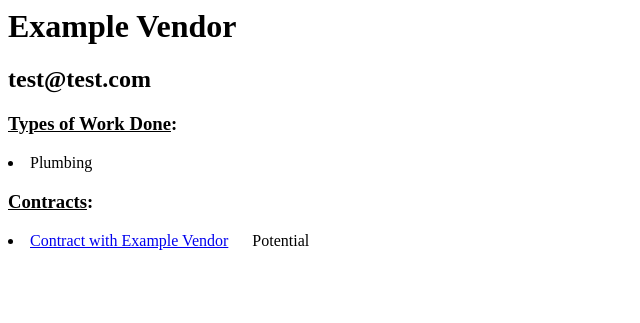
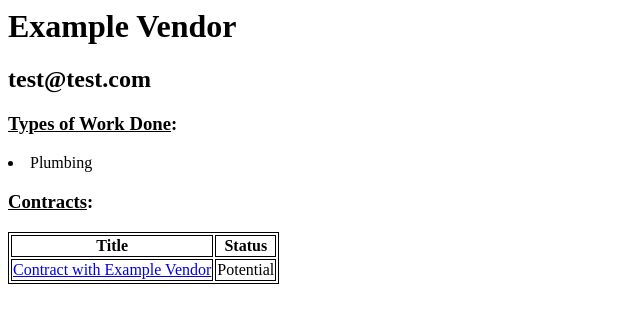
Before and after one commit to nshein1/DatabaseProject, a Django app: page /vcm/vendors/1/ in a window 1280 px wide. Shown: the top 323 px of the page, without its empty margins (0-640 px from the left). Run offline with Django 3.2, Linux system fonts and the light colour scheme; data comes from the database, SQL or seed files in the repository.

Commit message:
vendor_detail made contract list a table

```diff
--- a/projectCode/vcm_site/vcm_app/templates/vcm_app/vendor_detail.html
+++ b/projectCode/vcm_site/vcm_app/templates/vcm_app/vendor_detail.html
@@ -1,3 +1,10 @@
+<style>
+    table, th, td {
+      border:1px solid black;
+    }
+    </style>
+
+
 <h1>{{ vendor.vendor_name }}</h1>
 
 <h2>{{ vendor.vendor_email}}</h2>
@@ -20,9 +27,21 @@
 
 
 {% if vendor.contract_set.all %}
+
+
+<table>
+    <tr>
+        <th>Title</th>
+        <th>Status</th>
+    </tr>
+
     {% for contract in vendor.contract_set.all %}
-    <li><a href="{% url 'vcm_app:contract_detail' contract.id %}">{{ contract.contract_title }}</a> &emsp; {{contract.get_contract_status_display}}</li>
+    <tr>
+        <td align="center"> <a href="{% url 'vcm_app:contract_detail' contract.id %}">{{ contract.contract_title }}</a> </td>
+        <td align="center">{{contract.get_contract_status_display}} </td>
+    </tr>
     {% endfor %}
+</table>
 {% else %}
     <p>No contracts are available.</p>
 {% endif %}
```
